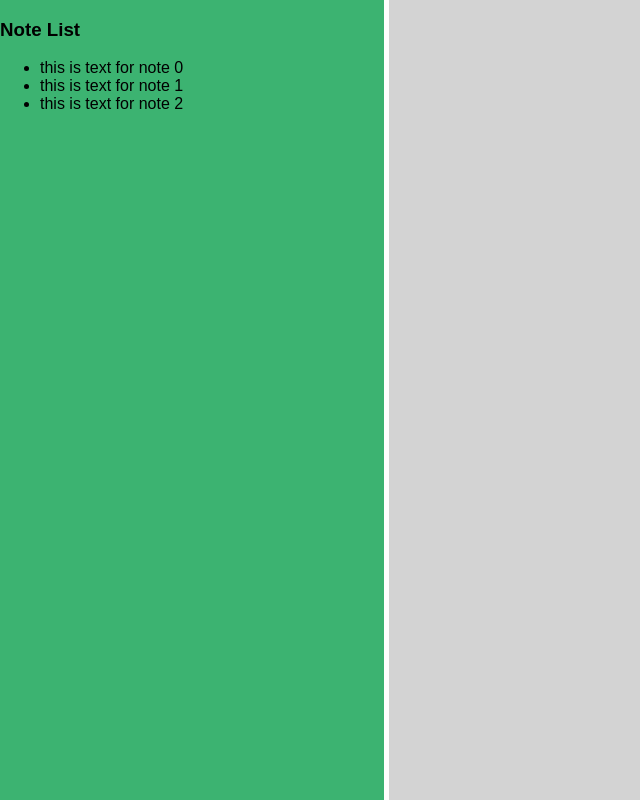
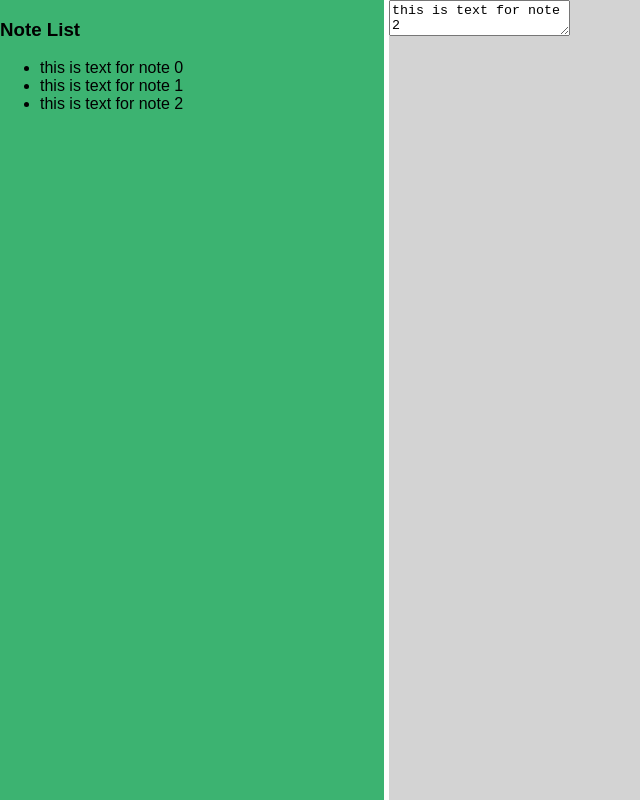
Before and after one commit to harmonsoftwaresolutions/hss-headspace, a React (Create React App) app: page / in a window 1280 px wide. Shown: the whole page, without its empty margins (0-640 px from the left). Built offline with nearby package versions, Linux system fonts and the light colour scheme.

Commit message:
feat(redux): add currentNote and adjust to textArea for now

```diff
--- a/src/App.js
+++ b/src/App.js
@@ -10,17 +10,29 @@ const App = props => (
       <Notes notes={props.notes} />
     </aside>
     <section>
-      <div id="editor" contentEditable="true" />
+      <div id="editor">
+        <textarea type="text" defaultValue={props.currentNote.text} />
+      </div>
     </section>
   </div>
 );
 
 App.defaultProps = {
   notes: PropTypes.arrayOf(PropTypes.object),
+  currentNote: PropTypes.shape({
+    id: PropTypes.number,
+    title: PropTypes.string,
+    text: PropTypes.string,
+  }),
 };
 
 App.propTypes = {
   notes: PropTypes.arrayOf(PropTypes.object),
+  currentNote: PropTypes.shape({
+    id: PropTypes.number,
+    title: PropTypes.string,
+    text: PropTypes.string,
+  }),
 };
 
 export default App;
--- a/src/components/NoteList.js
+++ b/src/components/NoteList.js
@@ -4,10 +4,12 @@ import PropTypes from 'prop-types';
 const NoteItem = ({ text }) => <li>{text}</li>;
 
 NoteItem.propTypes = {
+  id: PropTypes.number,
   text: PropTypes.string,
 };
 
 NoteItem.defaultProps = {
+  id: PropTypes.number,
   text: PropTypes.string,
 };
 
@@ -17,12 +19,10 @@ const Notes = props => (
 
 Notes.propTypes = {
   notes: PropTypes.arrayOf(PropTypes.object),
-  id: PropTypes.number,
 };
 
 Notes.defaultProps = {
   notes: PropTypes.arrayOf(PropTypes.object),
-  id: PropTypes.number,
 };
 
 export default Notes;
--- a/src/index.js
+++ b/src/index.js
@@ -5,7 +5,12 @@ import App from './App';
 import registerServiceWorker from './registerServiceWorker';
 import store from './store';
 
-const state = store.getState();
+const render = () => {
+  const state = store.getState();
+  const app = <App notes={state.notes} currentNote={state.currentNote} />;
+  ReactDOM.render(app, document.getElementById('root'));
+};
+render();
 
-ReactDOM.render(<App {...state} />, document.getElementById('root'));
+store.subscribe(render);
 registerServiceWorker();
--- a/src/reducers/note.js
+++ b/src/reducers/note.js
@@ -4,6 +4,7 @@ const initState = {
     { id: 1, title: 'note 1', text: 'this is text for note 1' },
     { id: 2, title: 'note 2', text: 'this is text for note 2' },
   ],
+  currentNote: { id: 2, title: 'note 2', text: 'this is text for note 2' },
 };
 
 export default (state = initState, action) => {
```
